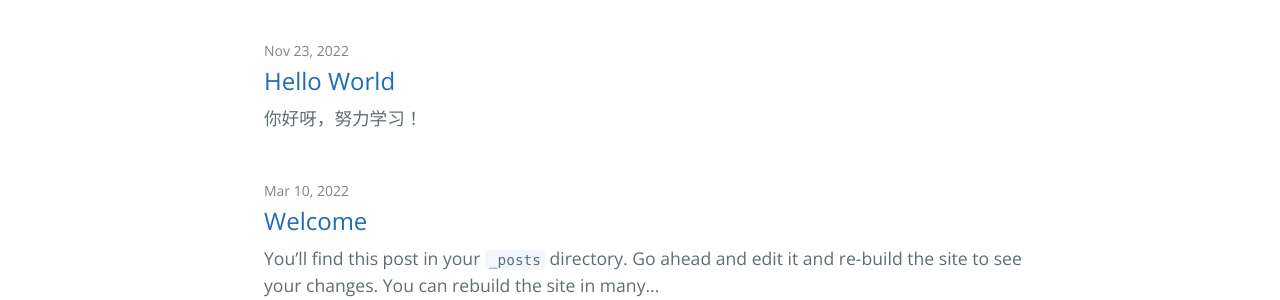
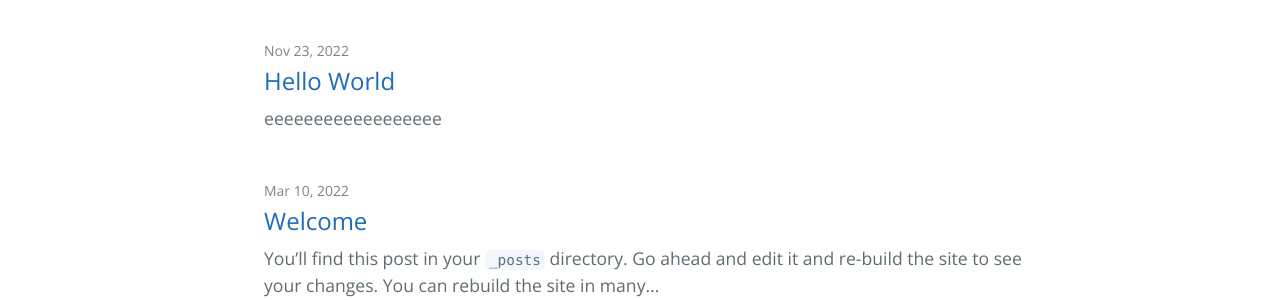
Before and after one commit to sertreet/sertreet.github.io, a Jekyll site: the page built from index.md, in a window 1280 px wide. Shown: the part 736-1036 px from the top of the page. Built offline with Jekyll 4.4.1, drawn with Linux system fonts in a browser that asks for light colours.

Commit message:
Update 2022-11-23-hello-world.md

```diff
--- a/_posts/2022-11-23-hello-world.md
+++ b/_posts/2022-11-23-hello-world.md
@@ -3,4 +3,4 @@ layout: post
 title: "Hello World"
 ---
 
-你好呀，努力学习！
+eeeeeeeeeeeeeeeeee
```
